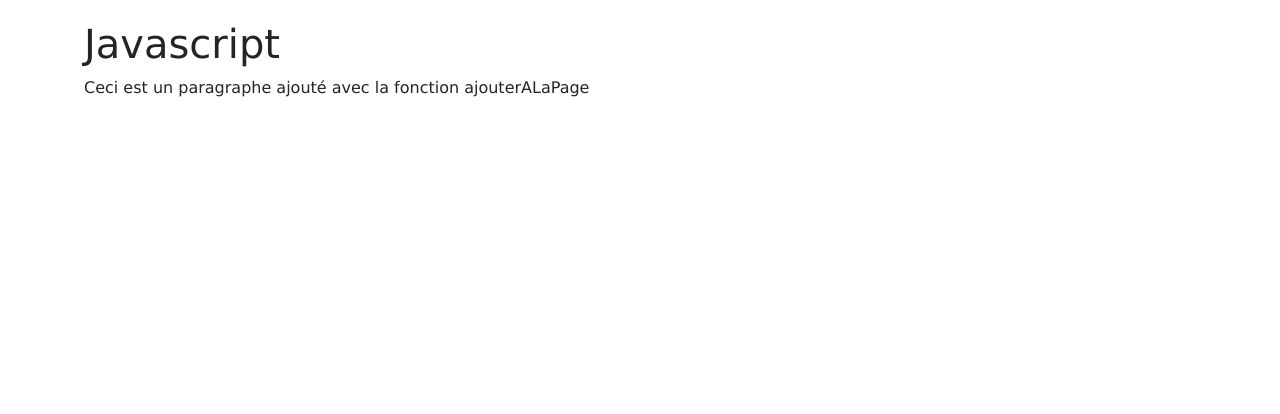
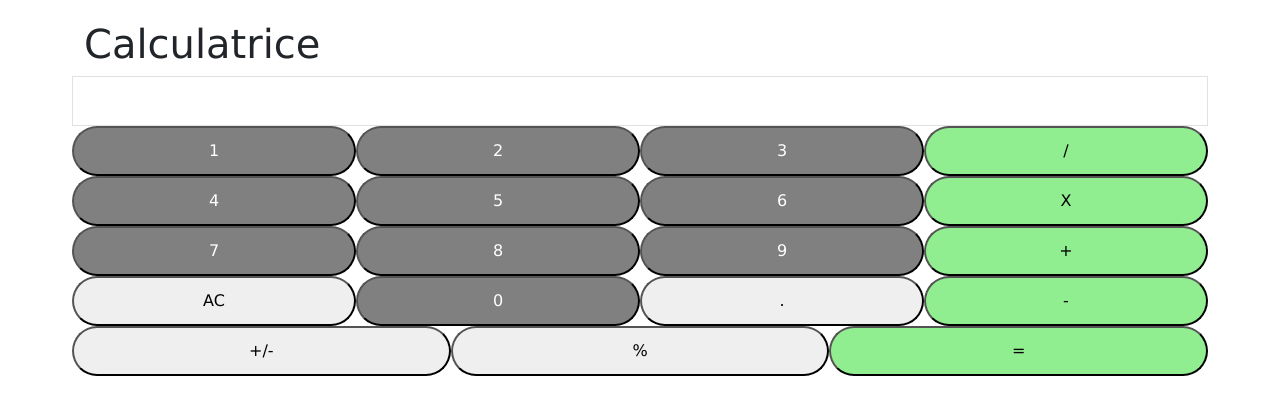
Before and after one commit to philippenoel315/calculatrice, a plain HTML site: page index.html in a window 1280 px wide. Drawn offline with nearby package versions, Linux system fonts and the light colour scheme.

Commit message:
Début application

```diff
--- a/css/styles.css
+++ b/css/styles.css
@@ -24,3 +24,34 @@ main
     min-height: 400px;
     background-color: #ccc;
 }
+
+.chiffre{
+    background-color: gray;
+    color: white;
+
+}
+
+.equation{
+    background-color: lightgreen;
+}
+
+.autre{
+
+}
+
+#calculatrice{
+
+
+}
+
+#cadran{
+    height:50px;
+    text-align: right;
+
+}
+
+button{
+    height: 50px;
+    border-radius: 30px;
+
+}
--- a/index.html
+++ b/index.html
@@ -5,7 +5,7 @@
 
 <head>
     <meta charset="utf-8" />
-    <title>Gabarit</title>
+    <title>Calculatrice</title>
 
     <link rel="icon" href="favicon.ico" />
     <link href="https://cdn.jsdelivr.net/npm/bootstrap@5.1.3/dist/css/bootstrap.min.css" rel="stylesheet" integrity="sha384-1BmE4kWBq78iYhFldvKuhfTAU6auU8tT94WrHftjDbrCEXSU1oBoqyl2QvZ6jIW3" crossorigin="anonymous">
@@ -16,7 +16,35 @@
 
 <body class="container">
 
-    <h1>Javascript</h1>
+    <h1>Calculatrice</h1>
+
+<div id="calculatrice" class="row justify-content-center">
+
+    <div id="cadran" class="border"></div>
+    <button id="1" class="chiffre col-3">1</button>
+    <button id="2" class="chiffre col-3">2</button>
+    <button id="3" class="chiffre col-3">3</button>
+    <button id="/" class="equation col-3">/</button>
+    <button id="4" class="chiffre col-3">4</button>
+    <button id="5" class="chiffre col-3">5</button>
+    <button id="6" class="chiffre col-3">6</button>
+    <button id="*" class="equation col-3">X</button>
+    <button id="7" class="chiffre col-3">7</button>
+    <button id="8" class="chiffre col-3">8</button>
+    <button id="9" class="chiffre col-3">9</button>
+    <button id="+" class="equation col-3">+</button>
+    <button id="AC" class="col-3">AC</button>
+    <button id="0" class="chiffre col-3 ">0</button>
+    <button id="." class="col-3">.</button>
+    <button id="-" class="equation col-3">-</button>
+    <button id="neg" class="col-4">+/-</button>
+    <button id="pourcent" class="col-4">%</button>
+    <button id="=" class="equation col-4">=</button>
+
+
+
+
+</div>
 
     <script src="js/javascript.js"></script>
     <script src="js/fonctions-utilitaires.js"></script>
--- a/js/javascript.js
+++ b/js/javascript.js
@@ -8,8 +8,50 @@
 /* #################################################################################################*/
 
 
+let cadran = document.getElementById("cadran");
+function clickBouton(e)
+{
+    let bouton = e.target.id;
 
+    if(bouton=="AC")
+    {
+        cadran.innerHTML = "";
+    }
+    else if(bouton=="="){
+    egalClick();
+    }
+    else if(e.target.classList[0]=="chiffre")
+    let element = document.createElement('span');
+    element.innerText = bouton;
+    cadran.appendChild(element);
+    }
 
+    console.log("Le bouton " + bouton + " a été cliqué");
+
+    return bouton;
+}
+
+function egalClick()
+{
+    //Compile l'équation qui a été écrite
+
+    let cadran = document.getElementById("cadran");
+
+    let equation = cadran.getElementsByTagName('span');
+    let concatenation="";
+    for(const entree of equation)
+    {
+        concatenation  =concatenation+entree.innerText;
+
+    }
+    console.log(eval(concatenation));
+    cadran.innerText = eval(concatenation);
+}
+
+function acClick()
+{
+
+}
 
 
 /**
@@ -17,10 +59,12 @@
  */
  function initialisation() {
 
-    alert("La page web est chargée, les scripts peuvent commencer");
+
 
     // Appel de la fonction utilitaire ajouterALaPage lorsqu'on veut ajouter un paragraphe à la suite du <body>
-    ajouterALaPage("Ceci est un paragraphe ajouté avec la fonction ajouterALaPage");
+    let boutons = document.getElementsByTagName("button");
+    for(const leBouton of boutons)
+    leBouton.addEventListener("click",clickBouton,false);
 }
 
 /**
```
Also changed, not shown: 1 other file.
